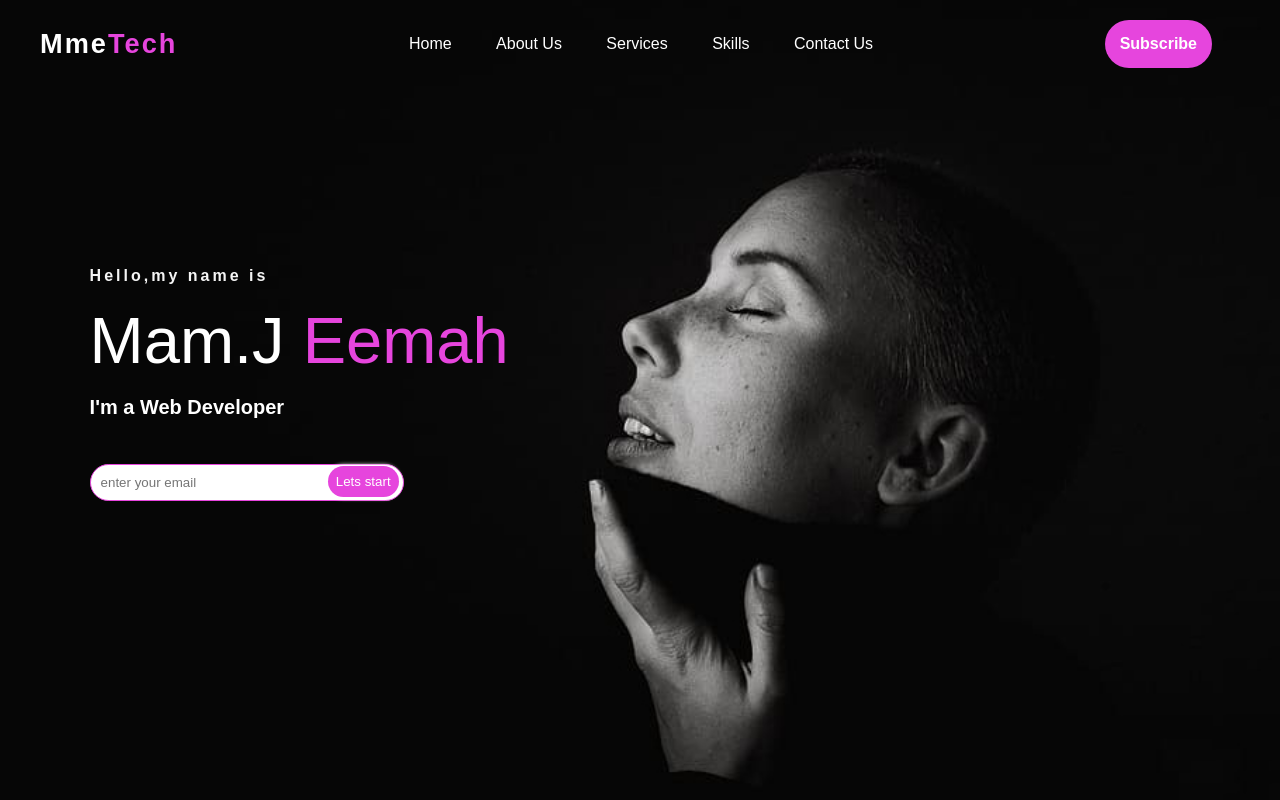
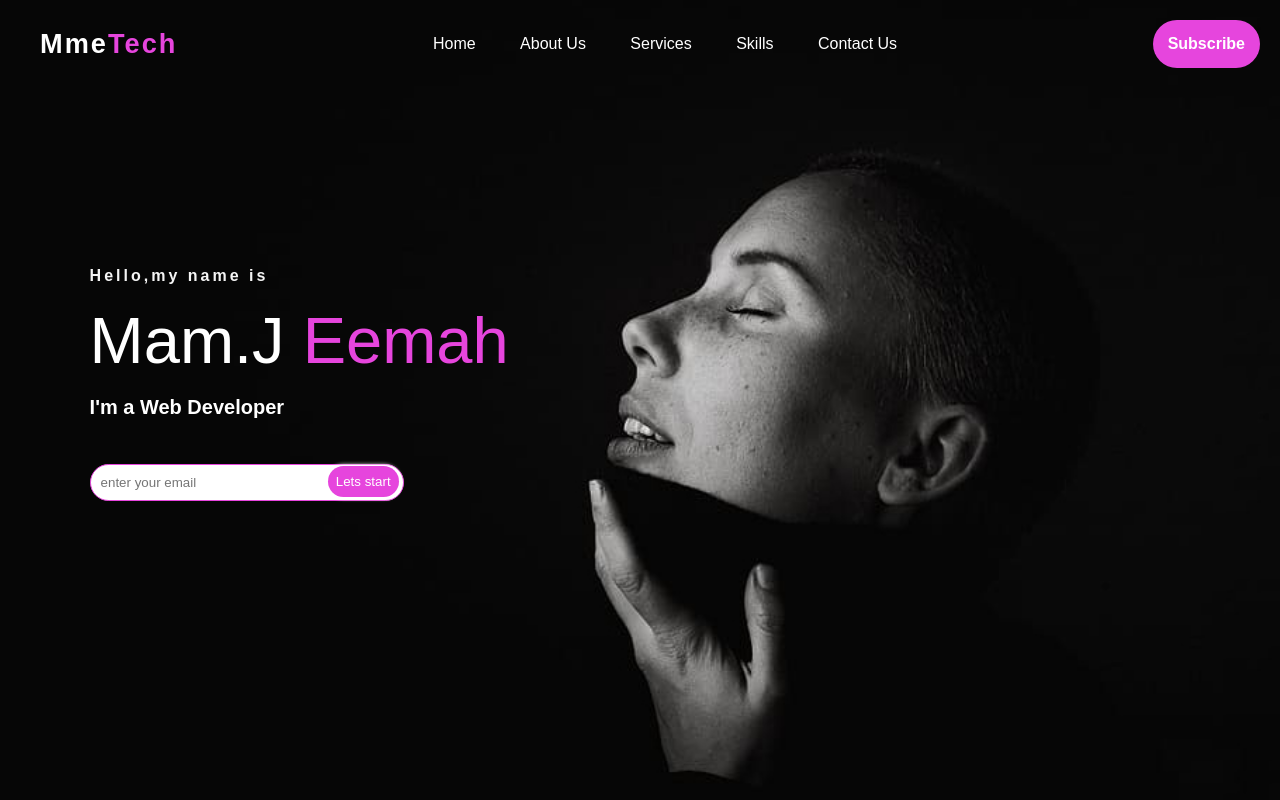
Before and after one commit to symplymuslimah/Mme-tech-port4olio, a plain HTML site: page index.html in a window 1280 px wide. Shown: the top 800 px of the page. Drawn offline with nearby package versions, Linux system fonts and the light colour scheme.

Commit message:
Update style.css

```diff
--- a/style.css
+++ b/style.css
@@ -36,7 +36,7 @@ nav ul li {display:inline-block;
     }
     .btn {
         background-color: #e645dd; color: white; font-weight:bold; font-size:1rem;
-        border-radius: 30px; padding: 15px 15px;  margin-right:3rem; transition: .4s;
+        border-radius: 30px; padding: 15px 15px;   transition: .4s;
         border: transparent;
     }
     .btn:hover {
```
